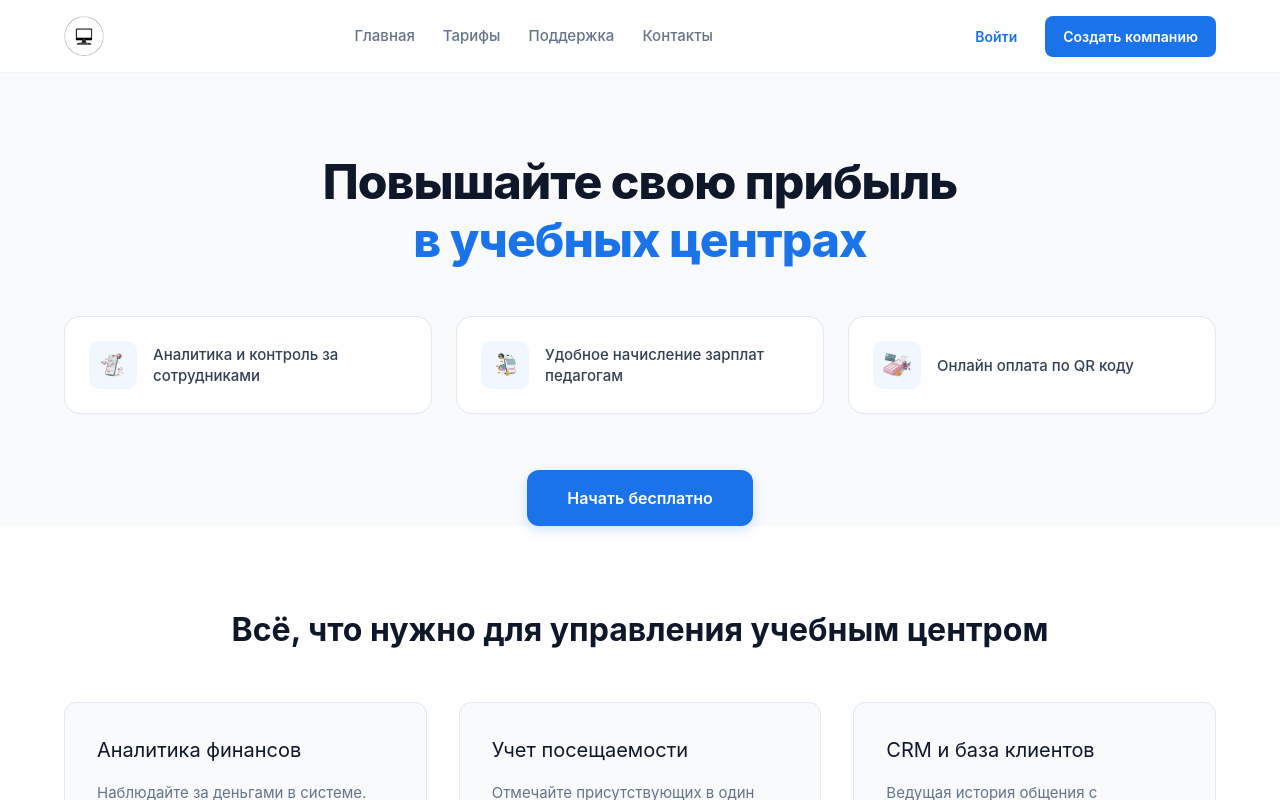
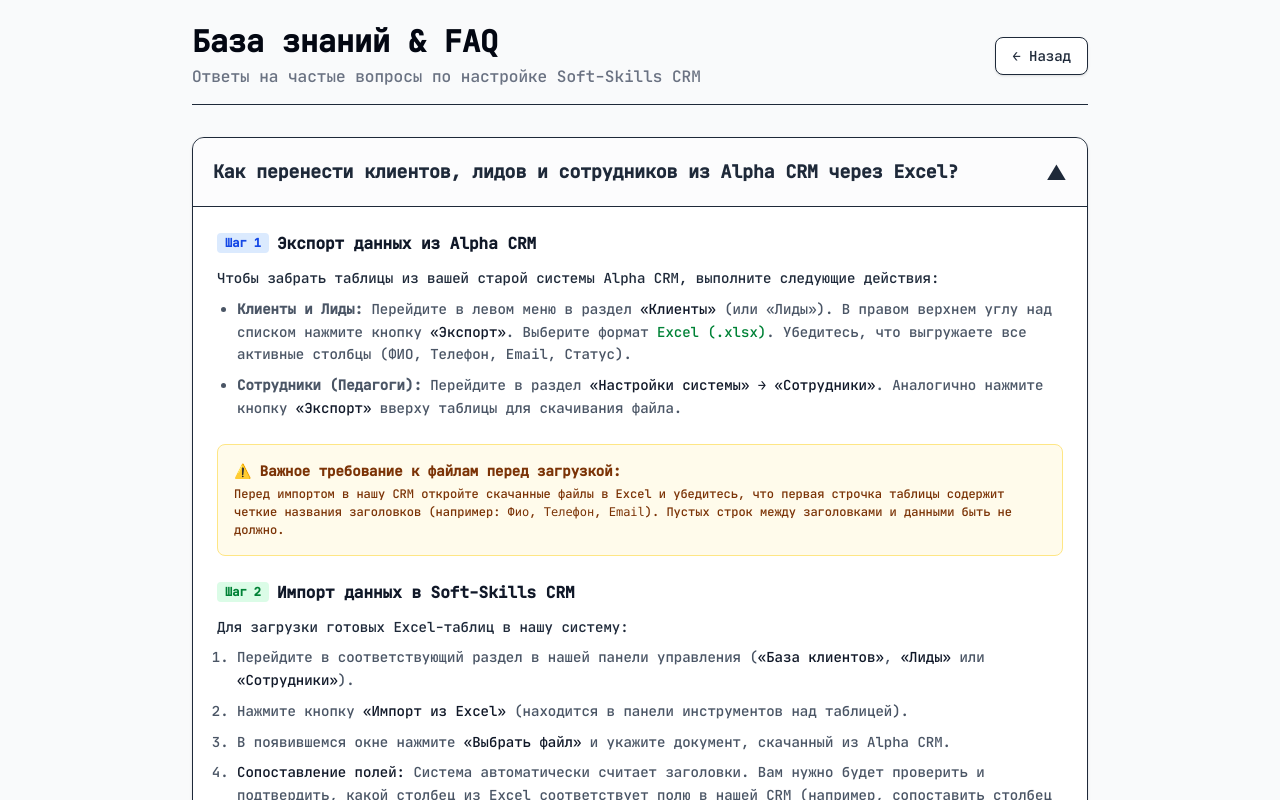
Before and after one commit to Friendly2009/SoftSkills-CRM, a React (Vite) app in the folder frontend/: page /faq in a window 1280 px wide. Before the commit this address led to /. Shown: the top 800 px of the page. Built offline with nearby package versions, Linux system fonts and the light colour scheme.

Commit message:
feat: add first paragraph in faq page

```diff
--- a/frontend/src/App.tsx
+++ b/frontend/src/App.tsx
@@ -14,7 +14,7 @@
 import { ReviewsPage } from './components/Feedback';
 import { useState } from 'react';
 import { TransferFilesPage } from './components/TransferFilesPage';
-
+import { FaqPage } from './components/FaqPage';
 function App() {
   const [isDebug, setIsDebug] = useState(true);
   return (
@@ -25,6 +25,7 @@
         <Route path="/registration" element={<RegisterForm isDebug={isDebug} />} />
         <Route path="/profile" element={<ProfilePage />} />
         <Route path="/transfer_page" element={<TransferFilesPage/>}/>
+        <Route path="/faq" element={<FaqPage/>}/>
         <Route
           path="/dashboard"
           element={
--- /dev/null
+++ b/frontend/src/components/FaqPage.tsx
@@ -0,0 +1,96 @@
+import React, { useState } from "react";
+import { useNavigate } from "react-router-dom";
+
+export const FaqPage: React.FC = () => {
+  const navigate = useNavigate();
+  const [isOpen, setIsOpen] = useState(true);
+
+  return (
+    <div className="min-h-screen bg-gray-50 text-gray-800 p-6 flex flex-col items-center">
+      <div className="w-full max-w-4xl flex items-center justify-between mb-8 border-b pb-4">
+        <div>
+          <h1 className="text-3xl font-bold text-gray-950">База знаний & FAQ</h1>
+          <p className="text-gray-500 mt-1">Ответы на частые вопросы по настройке Soft-Skills CRM</p>
+        </div>
+        <button
+          onClick={() => navigate(-1)}
+          className="px-4 py-2 bg-white border rounded-lg shadow-sm hover:bg-gray-50 transition text-sm font-medium"
+        >
+          ← Назад
+        </button>
+      </div>
+
+      <div className="w-full max-w-4xl space-y-4">
+
+        <div className="bg-white rounded-xl shadow-sm border overflow-hidden transition-all">
+          <button
+            onClick={() => setIsOpen(!isOpen)}
+            className="w-full text-left p-5 font-semibold text-lg flex justify-between items-center bg-gray-50/50 hover:bg-gray-50 transition"
+          >
+            <span>Как перенести клиентов, лидов и сотрудников из Alpha CRM через Excel?</span>
+            <span className={`text-xl transform transition-transform ${isOpen ? "rotate-180" : ""}`}>
+              ▼
+            </span>
+          </button>
+
+          {isOpen && (
+            <div className="p-6 border-t space-y-6 text-sm leading-relaxed text-gray-650">
+
+              <div>
+                <h3 className="text-base font-bold text-gray-900 mb-3 flex items-center">
+                  <span className="bg-blue-100 text-blue-700 px-2 py-0.5 rounded text-xs mr-2">Шаг 1</span>
+                  Экспорт данных из Alpha CRM
+                </h3>
+                <p className="mb-2">Чтобы забрать таблицы из вашей старой системы Alpha CRM, выполните следующие действия:</p>
+                <ul className="list-disc pl-5 space-y-2 text-gray-600">
+                  <li>
+                    <strong>Клиенты и Лиды:</strong> Перейдите в левом меню в раздел <span className="font-medium text-gray-900">«Клиенты»</span> (или «Лиды»). В правом верхнем углу над списком нажмите кнопку <span className="font-medium text-gray-900">«Экспорт»</span>. Выберите формат <span className="text-green-700 font-medium">Excel (.xlsx)</span>. Убедитесь, что выгружаете все активные столбцы (ФИО, Телефон, Email, Статус).
+                  </li>
+                  <li>
+                    <strong>Сотрудники (Педагоги):</strong> Перейдите в раздел <span className="font-medium text-gray-900">«Настройки системы» → «Сотрудники»</span>. Аналогично нажмите кнопку <span className="font-medium text-gray-900">«Экспорт»</span> вверху таблицы для скачивания файла.
+                  </li>
+                </ul>
+              </div>
+
+              <div className="bg-amber-50 border border-amber-200 rounded-lg p-4 text-amber-900">
+                <h4 className="font-bold flex items-center mb-1 text-sm">
+                  ⚠️ Важное требование к файлам перед загрузкой:
+                </h4>
+                <p className="text-xs leading-normal">
+                  Перед импортом в нашу CRM откройте скачанные файлы в Excel и убедитесь, что первая строчка таблицы содержит четкие названия заголовков (например: <code>Фио</code>, <code>Телефон</code>, <code>Email</code>). Пустых строк между заголовками и данными быть не должно.
+                </p>
+              </div>
+
+              <div>
+                <h3 className="text-base font-bold text-gray-900 mb-3 flex items-center">
+                  <span className="bg-green-100 text-green-700 px-2 py-0.5 rounded text-xs mr-2">Шаг 2</span>
+                  Импорт данных в Soft-Skills CRM
+                </h3>
+                <p className="mb-2">Для загрузки готовых Excel-таблиц в нашу систему:</p>
+                <ol className="list-decimal pl-5 space-y-2 text-gray-600">
+                  <li>
+                    Перейдите в соответствующий раздел в нашей панели управления (<span className="font-medium text-gray-900">«База клиентов»</span>, <span className="font-medium text-gray-900">«Лиды»</span> или <span className="font-medium text-gray-900">«Сотрудники»</span>).
+                  </li>
+                  <li>
+                    Нажмите кнопку <span className="font-medium text-gray-900">«Импорт из Excel»</span> (находится в панели инструментов над таблицей).
+                  </li>
+                  <li>
+                    В появившемся окне нажмите <span className="font-medium text-gray-900">«Выбрать файл»</span> и укажите документ, скачанный из Alpha CRM.
+                  </li>
+                  <li>
+                    <span className="font-medium text-gray-900">Сопоставление полей:</span> Система автоматически считает заголовки. Вам нужно будет проверить и подтвердить, какой столбец из Excel соответствует полю в нашей CRM (например, сопоставить столбец «Контакты» с полем «Номер телефона»).
+                  </li>
+                  <li>
+                    Нажмите кнопку <span className="px-2 py-0.5 bg-blue-600 text-white rounded text-xs font-medium">Запустить импорт</span>. Через несколько секунд данные появятся в вашей системе.
+                  </li>
+                </ol>
+              </div>
+
+            </div>
+          )}
+        </div>
+
+      </div>
+    </div>
+  );
+};
--- a/frontend/src/components/TransferFilesPage.tsx
+++ b/frontend/src/components/TransferFilesPage.tsx
@@ -1,4 +1,5 @@
 import { useState, useRef } from "react";
+import { useNavigate } from "react-router-dom";
 
 export const TransferFilesPage: React.FC = () => {
     type TransferType = 'employees' | 'clients' | 'leads' | '';
@@ -7,7 +8,7 @@
     const [isDragActive, setIsDragActive] = useState<boolean>(false);
 
     const fileInputRef = useRef<HTMLInputElement>(null);
-
+    const navigate = useNavigate()
     const handleFileChange = (e: React.ChangeEvent<HTMLInputElement>) => {
         if (e.target.files && e.target.files[0]) {
             setFile(e.target.files[0]);
@@ -64,7 +65,6 @@
 
                 <form onSubmit={handleSubmit} className="space-y-6">
 
-                    {/* Блок Селекта */}
                     <div className="flex flex-col gap-2">
                         <label className="text-sm font-medium text-[#475569]">
                             Категория импортируемых данных
@@ -154,8 +154,18 @@
                     >
                         Принять и импортировать
                     </button>
-
                 </form>
+                <div className="flex-1 leading-normal">
+                    <span className={`text-sm font-medium text-[#475569]`}>Переносите данные из другой системы? Ознакомьтесь с нашей инструкцией по </span>
+                    <button
+                        type="button"
+                        onClick={() => navigate('/faq')}
+                        className="font-semibold text-blue-700 underline underline-offset-2 hover:text-blue-800 transition text-sm"
+                    >
+                        экспорту и импорту таблиц из Alpha CRM
+                    </button>
+                    <span>.</span>
+                </div>
             </div>
         </div>
     );
```
